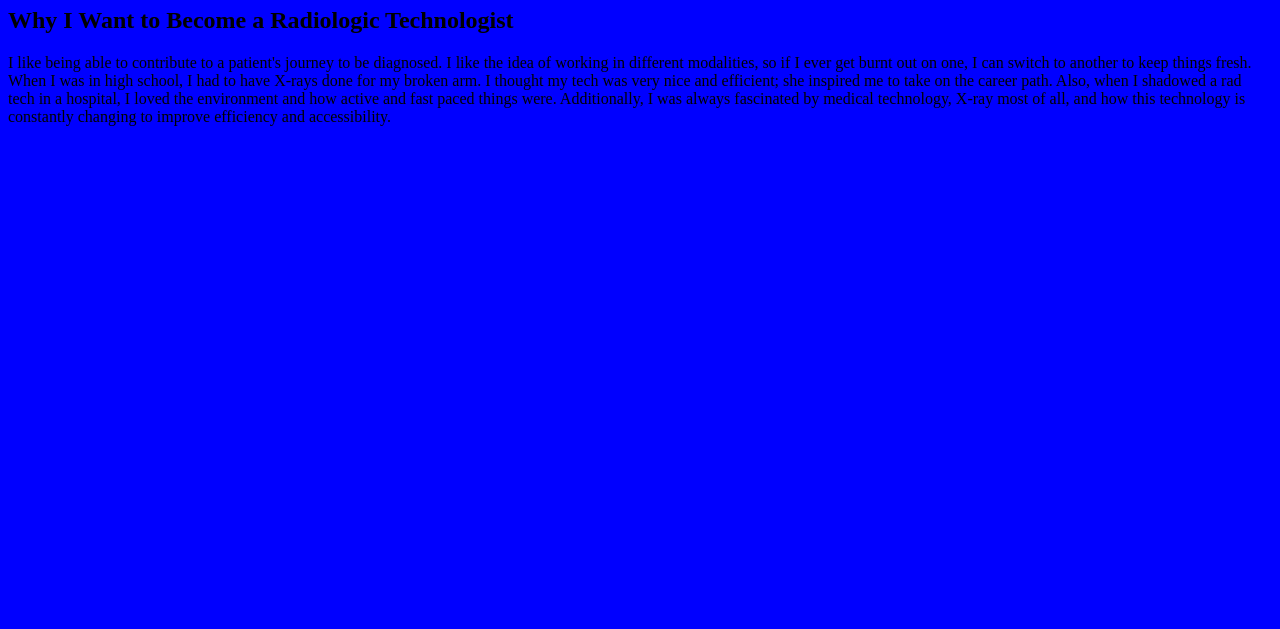
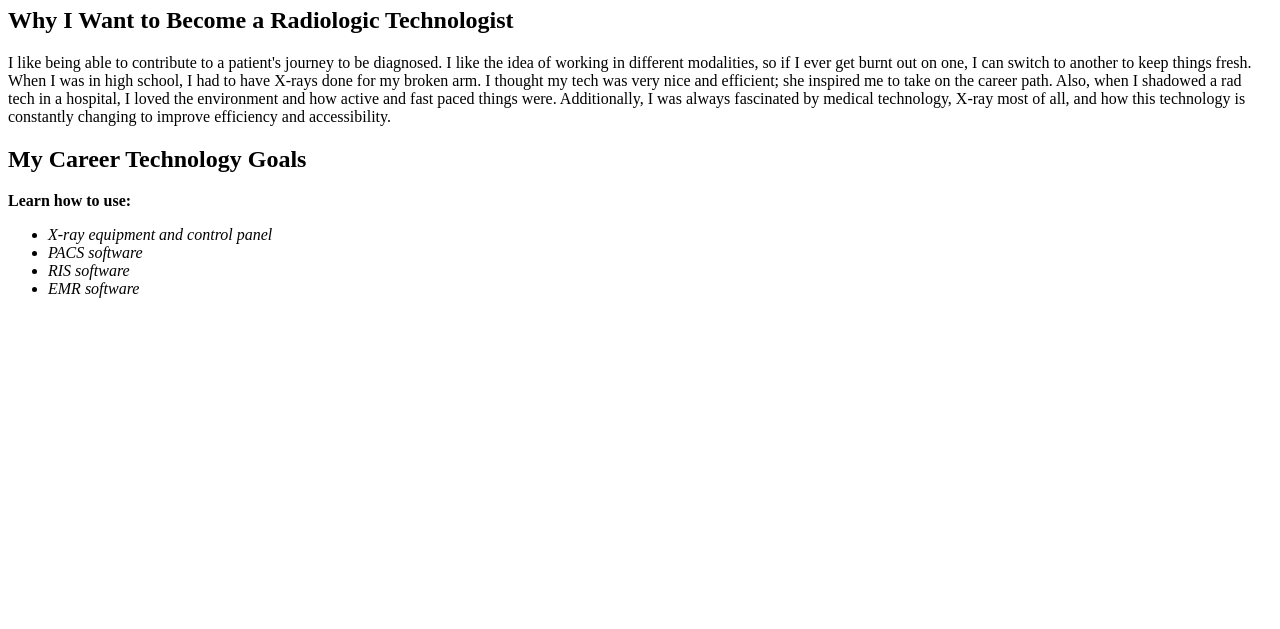
Before and after one commit to AvaMangler/avamangler.github.io, a plain HTML site: page index.html in a window 1280 px wide. Shown: the part 171-800 px from the top of the page. Drawn offline with Linux system fonts and the light colour scheme.

Commit message:
Unordered List Added and H2 heading

```diff
--- a/index.html
+++ b/index.html
@@ -3,7 +3,7 @@
 <head>
     <title>My Career Goals</title>
     <style>
-        body {background-color: blue;color: black;}
+        body {background-color: light blue;color: black;}
     </style>
 </head>
 <body>
@@ -24,3 +24,11 @@
             by medical technology, X-ray most of all, and how this technology is
             constantly changing to improve efficiency and accessibility.
         </p>
+        <h2><strong>My Career Technology Goals</strong></h2>
+        <p><strong>Learn how to use:</strong></p>
+        <ul>
+            <li><em>X-ray equipment and control panel</em></li>
+            <li><em>PACS software</em></li>
+            <li><em>RIS software</em></li>
+            <li><em>EMR software</em></li>
+        </ul>
```
